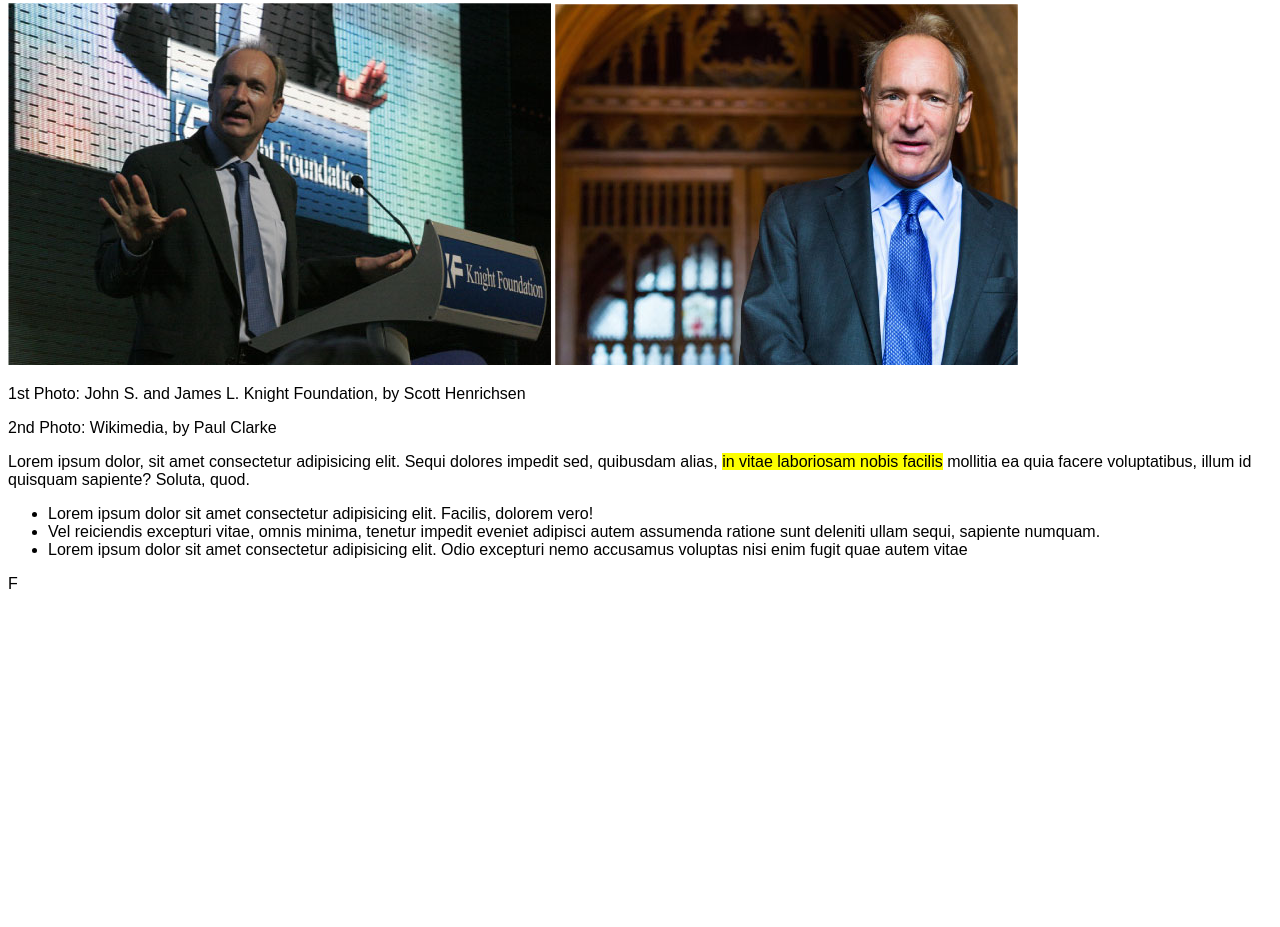
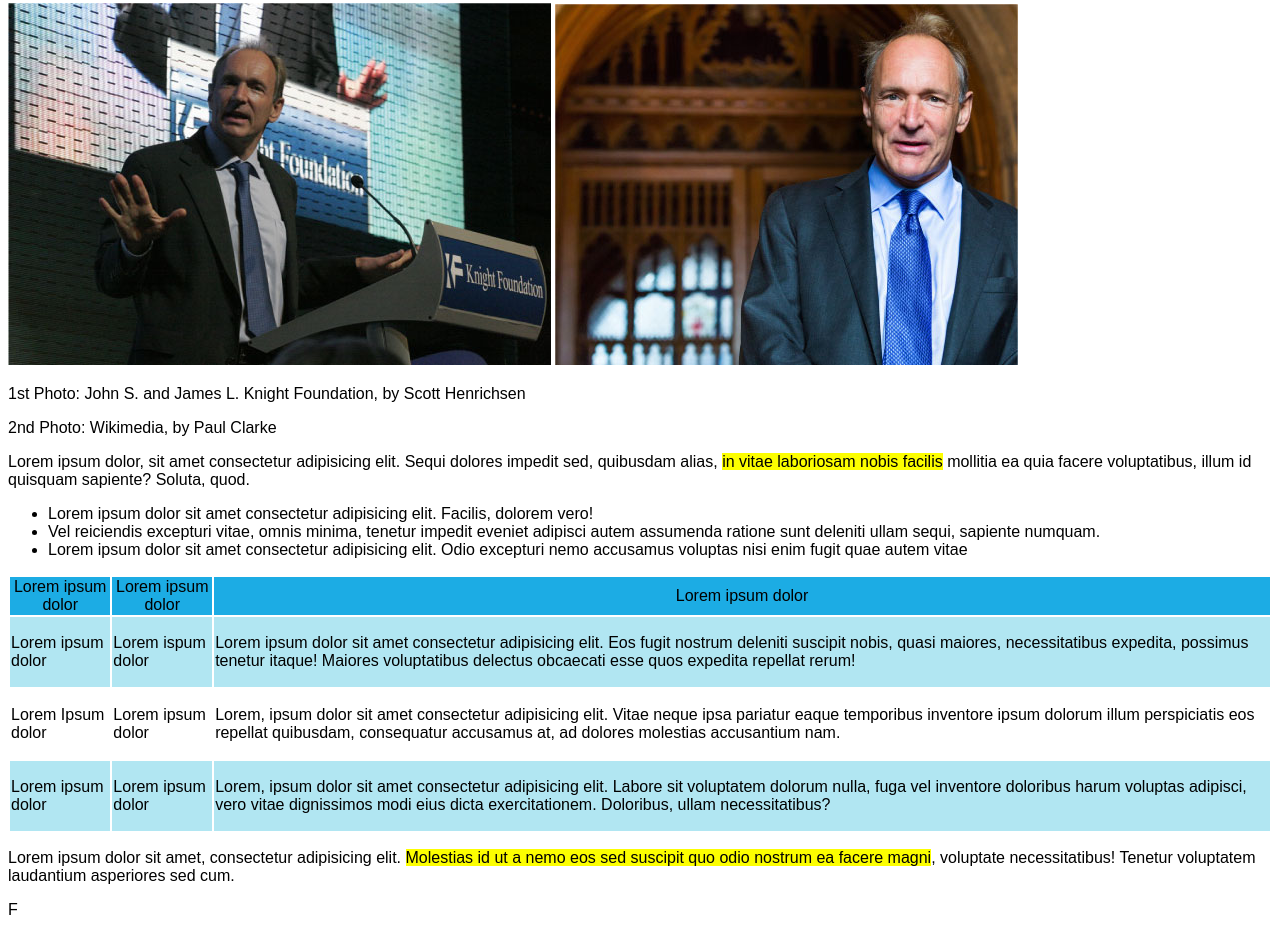
Before and after one commit to SimoneZampieri/html-css-booleaner, a plain HTML site: page index.html in a window 1280 px wide. Shown: the part 291-1218 px from the top of the page. Before the commit the page ends 892 px from the top, so only its background shows below. Drawn offline with Linux system fonts and the light colour scheme.

Commit message:
seventh commit

```diff
--- a/css/style.css
+++ b/css/style.css
@@ -10,6 +10,7 @@ header{
 .banner{
     height: 150px;
     background-color: rgb(71, 136, 215);
+    background-size: cover;
 }
 
 .banner-content{
@@ -27,3 +28,28 @@ header{
 #yellow{
     background-color:rgb(252, 254, 0);
 }
+
+table{
+    width: 100%;
+    text-align: left;
+    height: 200px;
+    border: none;
+}
+
+thead{
+    background-color: rgb(28, 172, 228);
+    text-align: center;
+}
+
+tbody{
+    height: 50px;
+}
+
+.tr1{
+    background-color: #b1e6f2;
+    height: 70px;
+}
+
+.tr2{
+    height: 70px;
+}
--- a/index.html
+++ b/index.html
@@ -49,6 +49,37 @@
             </ul>
         </section>
 
+        <section>
+            <table>
+                <thead>
+                    <tr>
+                        <td>Lorem ipsum dolor</td>
+                        <td>Lorem ipsum dolor</td>
+                        <td>Lorem ipsum dolor</td>
+                    </tr>
+                </thead>
+                <tbody>
+                    <tr class="tr1">
+                        <td>Lorem ipsum dolor</td>
+                        <td>Lorem ispum dolor</td>
+                        <td>Lorem ipsum dolor sit amet consectetur adipisicing elit. Eos fugit nostrum deleniti suscipit nobis, quasi maiores, necessitatibus expedita, possimus tenetur itaque! Maiores voluptatibus delectus obcaecati esse quos expedita repellat rerum!</td>
+                    </tr>
+                    <tr class="tr2">
+                        <td>Lorem Ipsum dolor</td>
+                        <td>Lorem ipsum dolor</td>
+                        <td>Lorem, ipsum dolor sit amet consectetur adipisicing elit. Vitae neque ipsa pariatur eaque temporibus inventore ipsum dolorum illum perspiciatis eos repellat quibusdam, consequatur accusamus at, ad dolores molestias accusantium nam.</td>
+                    </tr>
+                    <tr class="tr1">
+                        <td>Lorem ipsum dolor</td>
+                        <td>Lorem ipsum dolor</td>
+                        <td>Lorem, ipsum dolor sit amet consectetur adipisicing elit. Labore sit voluptatem dolorum nulla, fuga vel inventore doloribus harum voluptas adipisci, vero vitae dignissimos modi eius dicta exercitationem. Doloribus, ullam necessitatibus?</td>
+                    </tr>
+                </tbody>
+            </table>
+        </section>
+
+     <p>Lorem ipsum dolor sit amet, consectetur adipisicing elit. <span id="yellow">Molestias id ut a nemo eos sed suscipit quo odio nostrum ea facere magni</span>, voluptate necessitatibus! Tenetur voluptatem laudantium asperiores sed cum.</p>
+
     </main>
 
     <footer>F</footer>
```
